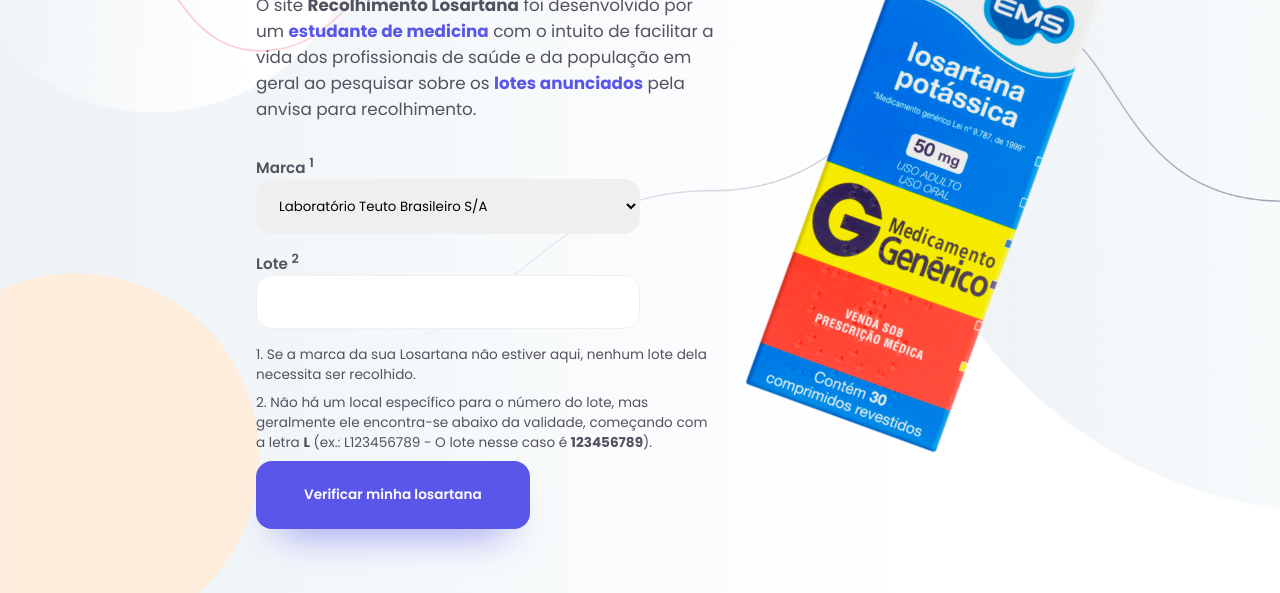
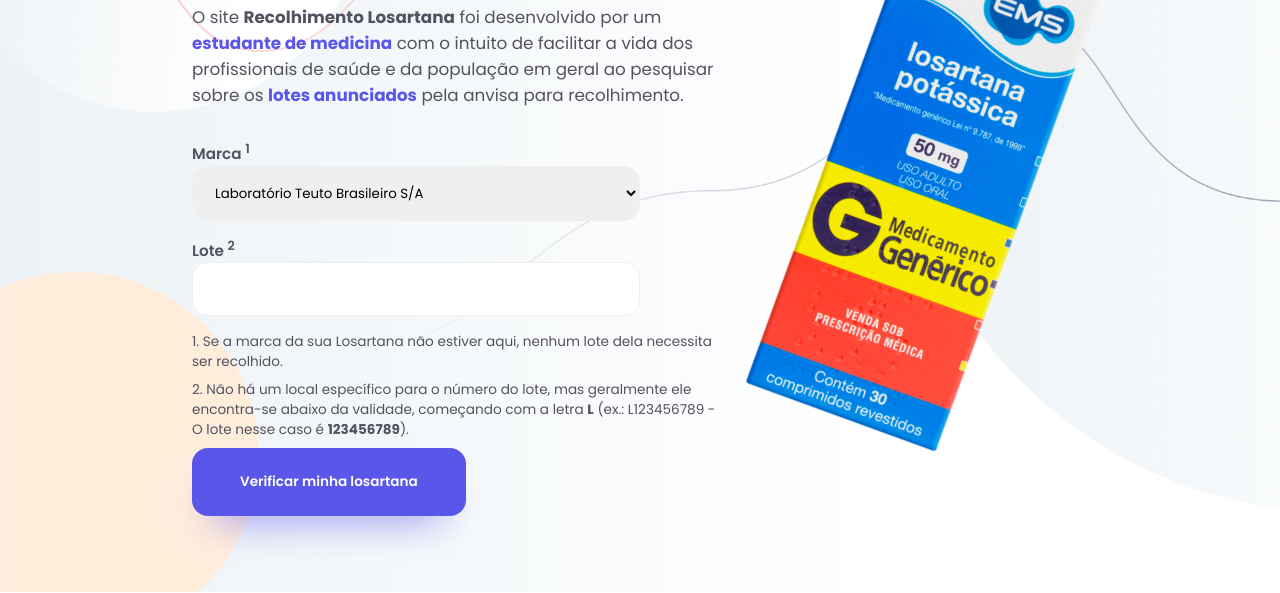
Before and after one commit to DavidNery/recolhimento-losartana, a plain HTML site: page index.html in a window 1280 px wide. Shown: the part 208-801 px from the top of the page. Drawn offline with Linux system fonts and the light colour scheme.

Commit message:
Adjust padding

```diff
--- a/index.html
+++ b/index.html
@@ -75,7 +75,7 @@
       position: relative;
       display: flex;
       gap: 2rem;
-      padding: 5% 20%;
+      padding: 5%;
       align-items: center;
       min-height: 100vh;
     }
@@ -148,6 +148,11 @@
     }
 
     @media screen and (min-width: 980px) {
+      header {
+        padding-left: 10%;
+        padding-right: 10%;
+      }
+
       header #losartana {
         height: 50%;
         top: 25%;
@@ -155,6 +160,11 @@
     }
 
     @media screen and (min-width: 1280px) {
+      header {
+        padding-left: 15%;
+        padding-right: 15%;
+      }
+
       header #losartana {
         height: 60%;
         top: 20%;
@@ -162,6 +172,11 @@
     }
 
     @media screen and (min-width: 1440px) {
+      header {
+        padding-left: 20%;
+        padding-right: 20%;
+      }
+
       header #losartana {
         height: 70%;
         top: 15%;
```
